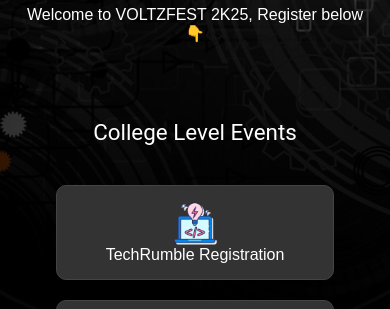
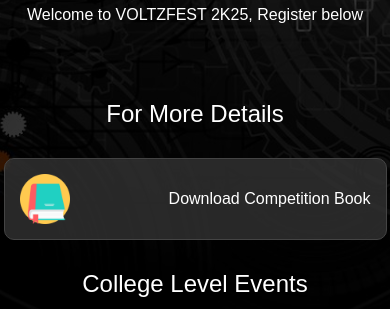
Before and after one commit to Ruturaj2907/VOLTZFEST-2K25, a plain HTML site: page index.html in a window 390 px wide. Shown: the part 481-790 px from the top of the page. Drawn offline with Linux system fonts and the light colour scheme.

Commit message:
Update index.html

```diff
--- a/index.html
+++ b/index.html
@@ -11,7 +11,8 @@
       padding: 0;
       position: relative;
       background: url('bg.jpg') no-repeat center center fixed;
-      background-size: cover;
+      background-size: cover; /* Automatically adjust background image size */
+      background-position: center; /* Center the background image */
       color: white;
       text-align: center;
     }
@@ -24,12 +25,11 @@
       left: 0;
       width: 100%;
       height: 100%;
-      background: rgba(0, 0, 0, 0.80); /* Black overlay with 80% opacity */
+      background: rgba(0, 0, 0, 0.80); /* Black overlay with 50% opacity */
       z-index: -1;
     }
 
     header {
-      background-color: ;
       padding: 20px;
     }
 
@@ -44,31 +44,15 @@
       margin: 20px auto;
     }
 
-    /* Styling for the section titles */
     .section-title {
+      color: #ffffff; /* Font color */
       font-size: 1.5em;
       margin: 20px 0;
-      padding: 10px;
-      border-radius: 5px;
-      color: white;
-    }
-
-    /* College level section font */
-    .college-level {
-      background-color: ;
-      color: #fff;
-      font-family: 'Roboto', sans-serif; /* Font for the college level section */
-    }
-
-    /* School level section font */
-    .school-level {
-      background-color: ;
-      color: #fff;
-      font-family: 'Roboto', sans-serif; /* Font for the school level section */
+      font-family: 'Arial', sans-serif; /* Font style */
     }
 
     .event-box {
-      background-color: #333;
+      background-color: rgba(51, 51, 51, 0.8); /* Add opacity to background */
       border: 1px solid #444;
       border-radius: 10px;
       width: 90%;
@@ -84,7 +68,7 @@
     }
 
     .event-box:hover {
-      background-color: #444;
+      background-color: rgba(68, 68, 68, 0.9); /* Slightly darker on hover */
       cursor: pointer;
       transform: scale(1.05);
     }
@@ -93,59 +77,13 @@
       width: 50px;
       height: 50px;
       border-radius: 5px;
+      transition: transform 0.0s ease;
     }
 
     footer {
-      background-color: #;
+      background-color: #222;
       padding: 10px;
       margin-top: 20px;
-    }
-
-    /* Mobile Adjustments */
-    @media (max-width: 768px) {
-      header h1 {
-        font-size: 1.5em;
-      }
-
-      .event-box {
-        flex-direction: column;
-        align-items: center;
-        width: 80%;
-      }
-
-      .event-box img {
-        width: 40px;
-        height: 40px;
-      }
-
-      .section-title {
-        font-size: 1.2em;
-      }
-    }
-
-    /* Laptop Adjustments */
-    @media (max-width: 1024px) {
-      header h1 {
-        font-size: 2em;
-      }
-
-      .container {
-        margin: 10px auto;
-        width: 90%;
-      }
-
-      .event-box {
-        width: 70%;
-      }
-
-      .event-box img {
-        width: 45px;
-        height: 45px;
-      }
-
-      .section-title {
-        font-size: 1.4em;
-      }
     }
   </style>
 </head>
@@ -153,12 +91,19 @@
   <header>
     <img src="VOLTZFEST.png" alt="ELESA 2K25 Logo" style="width: 400px; height: auto;">
     <h1>VOLTZFEST 2K25</h1>
-    <p>Welcome to VOLTZFEST 2K25, Register below 👇</p>
+    <p>Welcome to VOLTZFEST 2K25, Register below</p>
   </header>
 
   <div class="container">
+    <!-- For More Details Section -->
+    <div class="section-title">For More Details</div>
+    <a href="VoltZfest 25.pdf" download class="event-box">
+      <img src="book.png" alt="Competition Book">
+      <span>Download Competition Book</span>
+    </a>
+
     <!-- College Level Section -->
-    <div class="section-title college-level">College Level Events</div>
+    <div class="section-title">College Level Events</div>
     <a href="https://forms.gle/Ti2anUmmd7g912Km9" target="_blank" class="event-box">
       <img src="event1.png" alt="TechRumble">
       <span>TechRumble Registration</span>
@@ -203,7 +148,7 @@
     </a>
 
     <!-- School Level Section -->
-    <div class="section-title school-level">School Level Events</div>
+    <div class="section-title">School Level Events</div>
     <a href="https://forms.gle/WTGLZP2vHyFMuEsx9" target="_blank" class="event-box">
       <img src="event11.png" alt="Quiz Competition">
       <span>Quiz Competition Registration</span>
```
